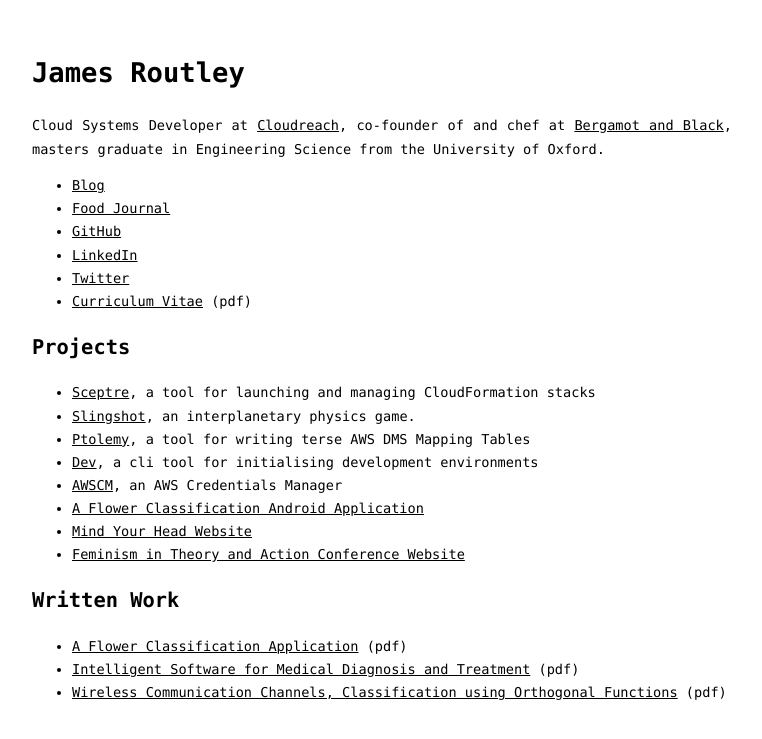
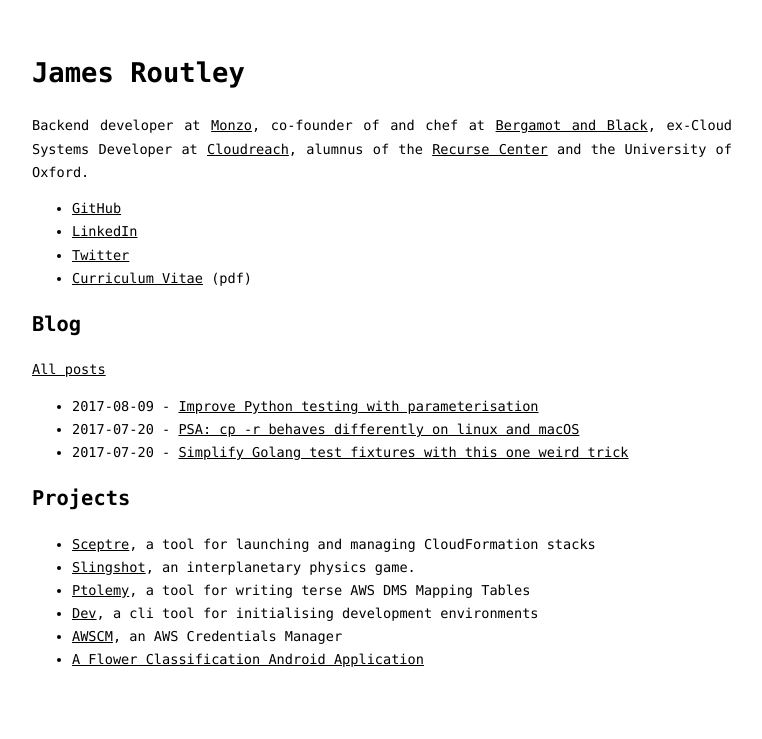
Before and after one commit to jamesroutley/routley.io, a Jekyll site: the page built from index.md, in a window 1280 px wide. Shown: the top 739 px of the page, without its empty margins (258-1020 px from the left). Built offline with Jekyll 4.4.1, drawn with Linux system fonts in a browser that asks for light colours.

Commit message:
Change job title

```diff
--- a/index.md
+++ b/index.md
@@ -5,15 +5,21 @@
 
 # James Routley
 
-Cloud Systems Developer at [Cloudreach](https://www.cloudreach.com/), co-founder of and chef at [Bergamot and Black](http://bergamotandblack.com/), masters graduate in Engineering Science from the University of Oxford.
+Backend developer at [Monzo](https://monzo.com/), co-founder of and chef at
+[Bergamot and Black](http://bergamotandblack.com/), ex-Cloud Systems Developer
+at [Cloudreach](https://www.cloudreach.com/), alumnus of the [Recurse
+Center](https://www.recurse.com/) and the University of Oxford.
 
-- [Blog](blog.html)
-- [Food Journal](journal.html)
 - [GitHub](https://github.com/jamesroutley)
 - [LinkedIn](https://uk.linkedin.com/pub/james-routley/a8/28b/ab9)
 - [Twitter](https://twitter.com/james_routley)
 - [Curriculum Vitae](assets/pdf/james-routley-cv-2017-03-22.pdf) (pdf)
 
+## Blog
+
+[All posts](/blog.html)
+{% for post in site.categories.tech limit: 3 %}
+- `{{ post.date | date: "%Y-%m-%d" }}` - [{{ post.title }}]({{ post.url }}) {% endfor %}
 
 ## Projects
 
@@ -23,12 +29,3 @@
 - [Dev](https://github.com/jamesroutley/dev), a cli tool for initialising development environments
 - [AWSCM](awscm.html), an AWS Credentials Manager
 - [A Flower Classification Android Application](flower.html)
-- [Mind Your Head Website](myh.html)
-- [Feminism in Theory and Action Conference Website](fta.html)
-
-
-## Written Work
-
-- [A Flower Classification Application](assets/pdf/Routley_4YP.pdf) (pdf)
-- [Intelligent Software for Medical Diagnosis and Treatment](assets/pdf/Routley_3YP.pdf) (pdf)
-- [Wireless Communication Channels, Classification using Orthogonal Functions](assets/pdf/b1writeup.pdf) (pdf)
```
